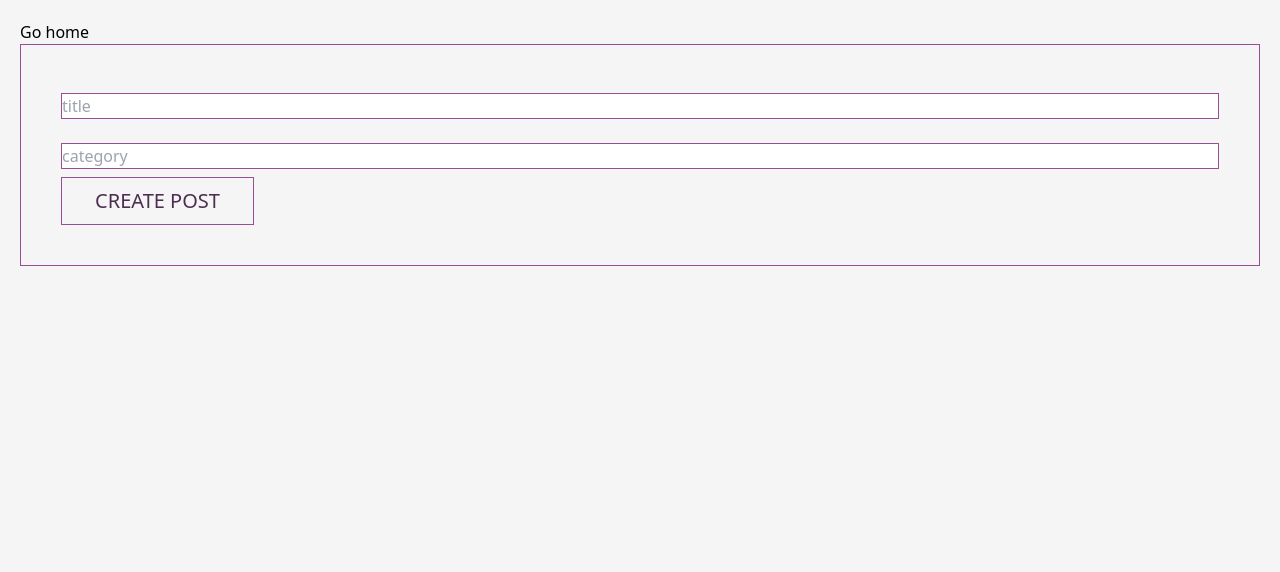
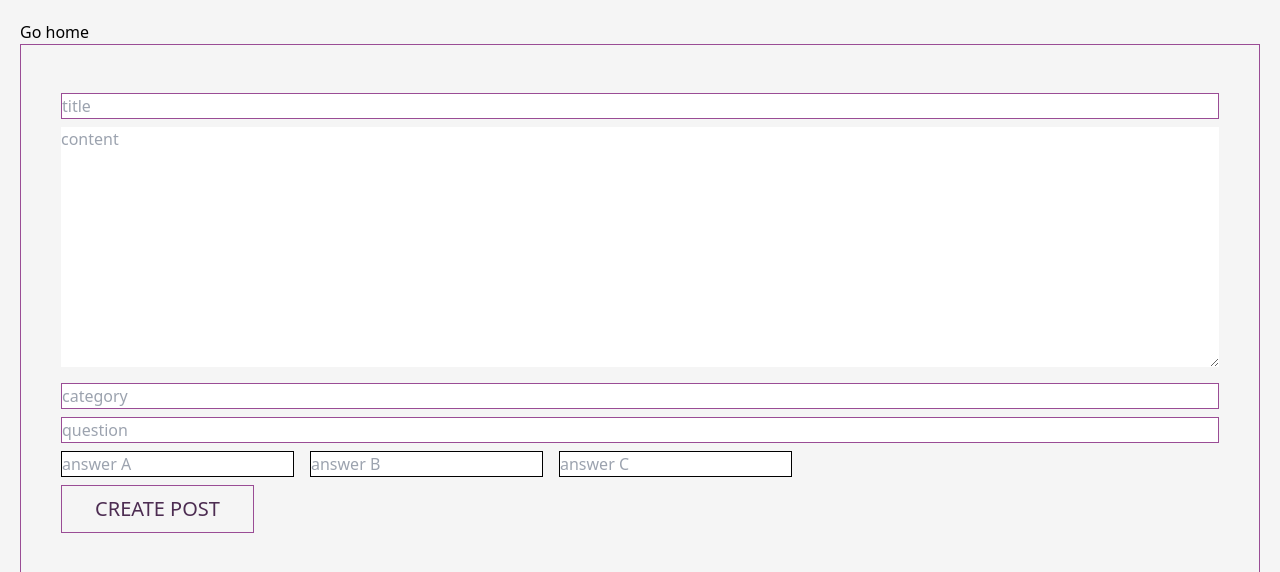
Before and after one commit to MADROCHA/hackathon2022_thefempost, a React (Create React App) app: page /Createpost in a window 1280 px wide. Shown: the top 572 px of the page. Built offline with nearby package versions, Linux system fonts and the light colour scheme.

Commit message:
Createpost.jsx wip

```diff
--- a/src/pages/Createpost.jsx
+++ b/src/pages/Createpost.jsx
@@ -14,11 +14,17 @@ const Createpost = () => {
                         <div class="flex flex-col space-y-2">
                             <label for="username"></label>
                             <input class="border-violet-light border" placeholder="title" type="text" id="title" name="title"/>
-                            <label for="content"></label>
+
+                            <textarea placeholder="content" name="" id="" cols="30" rows="10"></textarea>
 
                             <label for="title"></label>
                             <input class="border-violet-light border" placeholder="category" type="text" id="category" name="category"/>
-
+                            <input class="border-violet-light border" placeholder="question" type="text" id="category" name="category"/>
+                            <ul className="space-x-4 ">
+                                <input placeholder="answer A" className="border " type="text" />
+                                <input placeholder="answer B" className="border " type="text" />
+                                <input placeholder="answer C" className="border " type="text" />
+                            </ul>
                             <button class="border-violet-light border hover:bg-violet-dark hover:text-white open-sans text-violet-dark text-xl justify-center flex place-items-center h-12 w-2/12 ">
                                     CREATE POST
                             </button>
```
